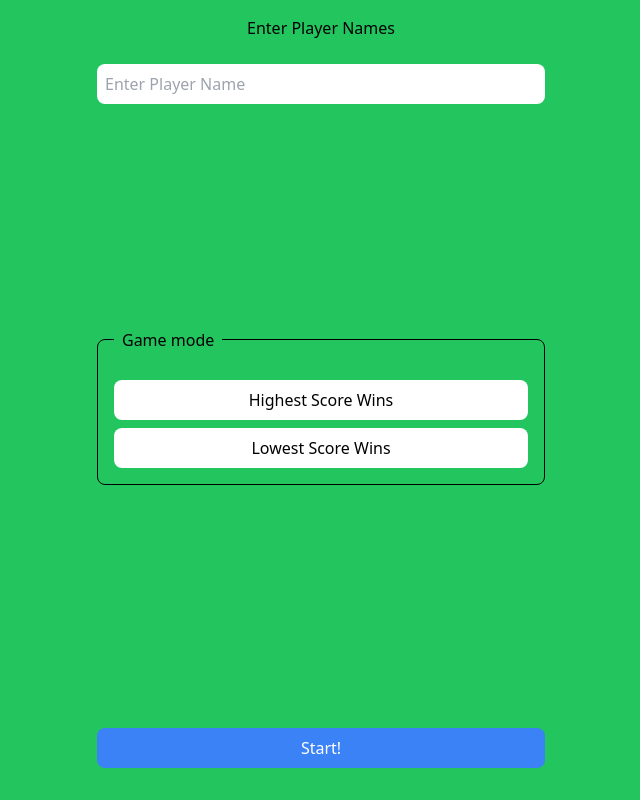
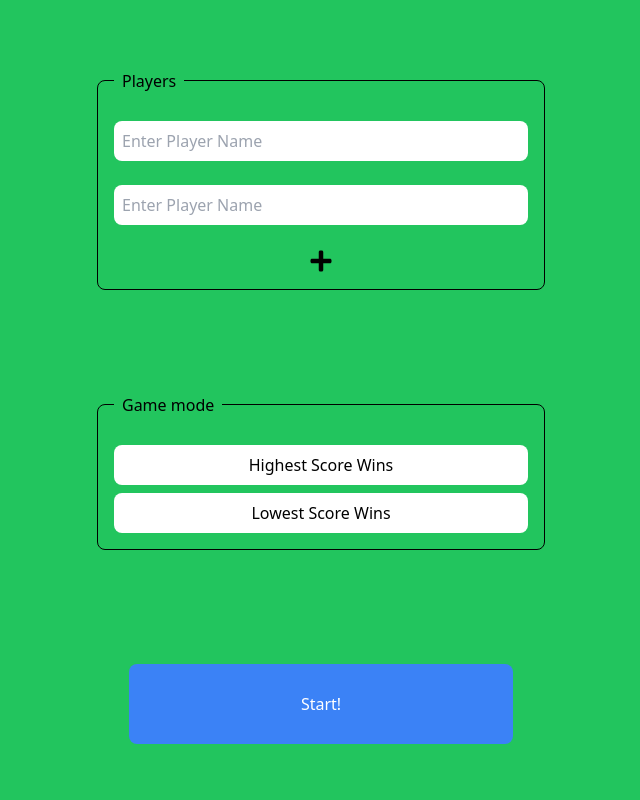
Before and after one commit to viktoramattsson/Scoreboard-Lite, a Next.js app: page /playRounds in a window 1280 px wide. Shown: the whole page, without its empty margins (319-959 px from the left). Built offline with nearby package versions, Linux system fonts and the light colour scheme.

Commit message:
add styling

```diff
--- a/package.json
+++ b/package.json
@@ -14,7 +14,8 @@
     "@serwist/sw": "^9.0.2",
     "next": "14.2.3",
     "react": "^18",
-    "react-dom": "^18"
+    "react-dom": "^18",
+    "react-icons": "^5.2.1"
   },
   "devDependencies": {
     "eslint": "^8",
--- a/src/components/PlayerNamesInput.jsx
+++ b/src/components/PlayerNamesInput.jsx
@@ -1,18 +1,20 @@
 import React, { useState } from 'react';
+import { FaPlus } from 'react-icons/fa';
 
 function PlayerNamesInput({ onSubmit }) {
-  const [currentNames, setCurrentNames] = useState(['']);
+  const [currentNames, setCurrentNames] = useState(['', '']); // Start with two fields
   const [selectedGameMode, setSelectedGameMode] = useState(null);
 
   const handleInputChange = (index, value) => {
     setCurrentNames((prevNames) => {
       const newNames = [...prevNames];
       newNames[index] = value;
-      if (index === prevNames.length - 1 && value.trim() !== '') {
-        newNames.push('');
-      }
       return newNames;
     });
+  };
+
+  const handleAddField = () => {
+    setCurrentNames((prevNames) => [...prevNames, '']);
   };
 
   const handleSubmit = () => {
@@ -21,7 +23,7 @@ function PlayerNamesInput({ onSubmit }) {
       localStorage.setItem('playerNames', JSON.stringify(validNames)); // Save to localStorage
       console.log('Saved player names to localStorage:', validNames); // Debug log
       onSubmit(validNames);
-      setCurrentNames(['']);
+      setCurrentNames(['', '']); // Reset fields to initial state
     }
   };
 
@@ -30,19 +32,28 @@ function PlayerNamesInput({ onSubmit }) {
   };
 
   return (
-    <div className="bg-green-500 flex flex-col items-center justify-between min-h-screen p-4">
-      <div className="w-full max-w-md">
-        <h1 className="text-center mb-4">Enter Player Names</h1>
+    <div className="bg-green-500 flex flex-col items-center justify-between min-h-screen px-8 pt-20 pb-10">
+      <div className="relative w-full max-w-md p-4 pt-10 mb-4 border border-black rounded-lg">
+        <div className="absolute -top-3 left-4 bg-green-500 px-2">
+          <h1 className="text-center">Players</h1>
+        </div>
         {currentNames.map((name, index) => (
+          <div key={index} className="mb-6">
             <input
-            className="my-2 w-full p-2 rounded-lg"
-            key={index}
+              className="w-full p-2 rounded-lg"
               type="text"
               placeholder="Enter Player Name"
               value={name}
               onChange={(e) => handleInputChange(index, e.target.value)}
             />
+          </div>
         ))}
+        <div className="flex justify-center">
+          <FaPlus
+            className="text-2xl text-black cursor-pointer"
+            onClick={handleAddField}
+          />
+        </div>
       </div>
       <div className="relative w-full max-w-md p-4 pt-10 mb-4 border border-black rounded-lg">
         <div className="absolute -top-3 left-4 bg-green-500 px-2">
@@ -72,7 +83,7 @@ function PlayerNamesInput({ onSubmit }) {
         </div>
       </div>
       <button
-        className="p-2 bg-blue-500 text-white rounded-lg w-full max-w-md mb-4"
+        className="p-2 bg-blue-500 text-white rounded-lg h-20 w-2/3 max-w-sm mb-4"
         onClick={handleSubmit}
       >
         Start!
```
Also changed, not shown: 1 other file (tests, documents, lock files or other folders). Lines whose indentation alone changed are shown as unchanged.
